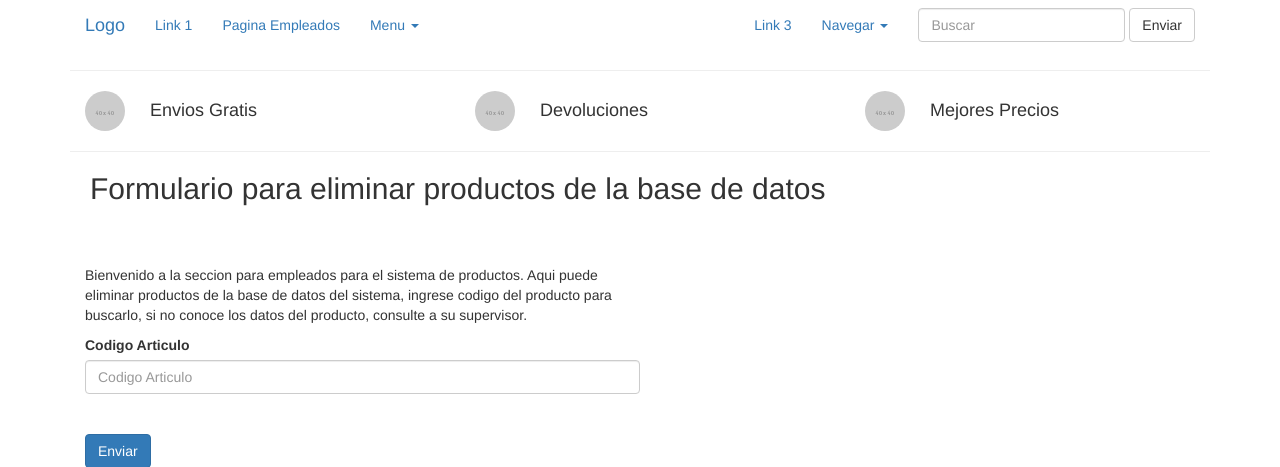
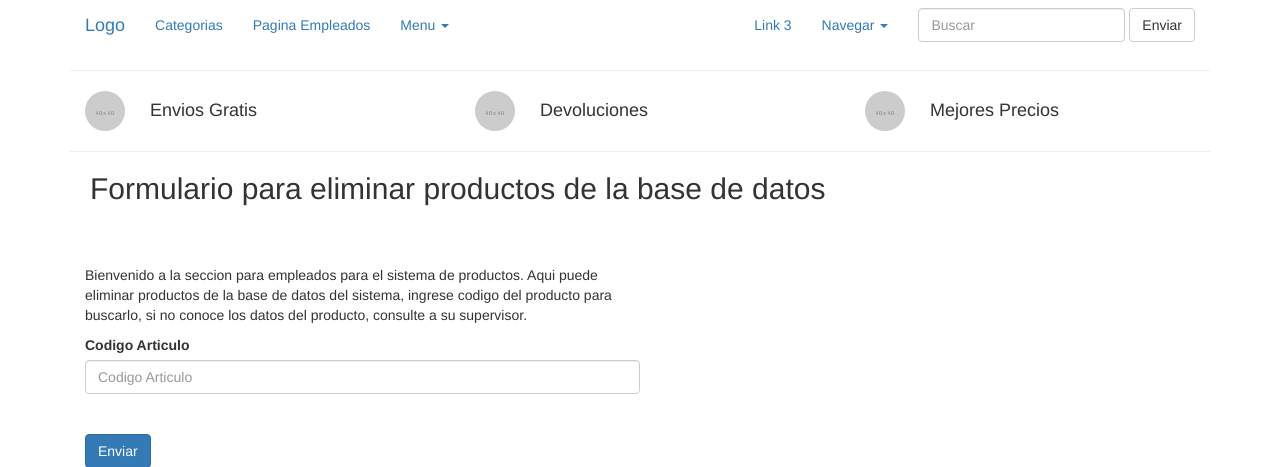
Before and after one commit to SantiSnow/Eccomerce, a PHP site: page /eliminarRegistros.php in a window 1280 px wide. Shown: the top 467 px of the page. Run offline with PHP 8.4, Linux system fonts and the light colour scheme; some libraries are stand-ins or nearby versions.

Commit message:
Actualizacion Eccomerce 2.0.0
Parche de seguridad - se actualizo la seguridad en las consultas sql para evitar crackeos.
Se actualizo la seguridad contra inyeccion sql y se cambio el formato de busqueda

Parche en el motor de busqueda actualizado - Ahora el motor de busqueda incluye resultados mas variados
y con resultados relacionados en un aparte para que el usuarios los pueda ver

Se actualizaron las imagenes para que la pagina y la base de datos tenga imagenes relacionadas en el servidor
incluyendo tambien una url para cada producto

Cada producto incluye ademas una lista de tags o descripcion para que el motor de busqueda funcione mejor.

El campo seccion ahora es un select para evitar errores

Se incluyeron Categorias en la pagina web

Se mejoro los estilos que muestran las imagenes.

Proximo parche: Se incluiran todos las actualizaciones en todas las paginas jsp para java, se mejorara la seguridad en
las busquedas y en las contraseñas de los usuarios.

```diff
--- a/eCommerceTestPhp/eliminarRegistros.php
+++ b/eCommerceTestPhp/eliminarRegistros.php
@@ -38,7 +38,7 @@ margin: 20px;
 <!-- Nav links -->
 <div class="collapse navbar-collapse">
 <ul class="nav navbar-nav">
-<li class="active"><a href="#">Link 1<span class="sr-only">(current)</span></a> </li>
+<li class="active"><a href="busquedaCategorias.php">Categorias</a> </li>
 <li><a href="paginaEmpleados.php">Pagina Empleados</a> </li>
 <li class="dropdown"> <a href="#" class="dropdown-toggle" data-toggle="dropdown" role="button" aria-expanded="false" aria-haspopup="true">Menu <span class="caret"></span></a>
 <ul class="dropdown-menu">
@@ -133,7 +133,7 @@ margin: 20px;
     				de datos del sistema, ingrese codigo del producto para buscarlo, si no conoce los datos del producto, consulte a
     				su supervisor.</p>
         			<label for="codigoarticulo">Codigo Articulo</label>
-        			<input tipe="text" name="codigoarticulo" placeholder="Codigo Articulo" class="form-control"/>
+        			<input tipe="text" name="codigoarticulo" placeholder="Codigo Articulo" class="form-control" required/>
         			<br />
         			<br />
         			<button type="submit" class="btn btn-primary">Enviar</button>
```
